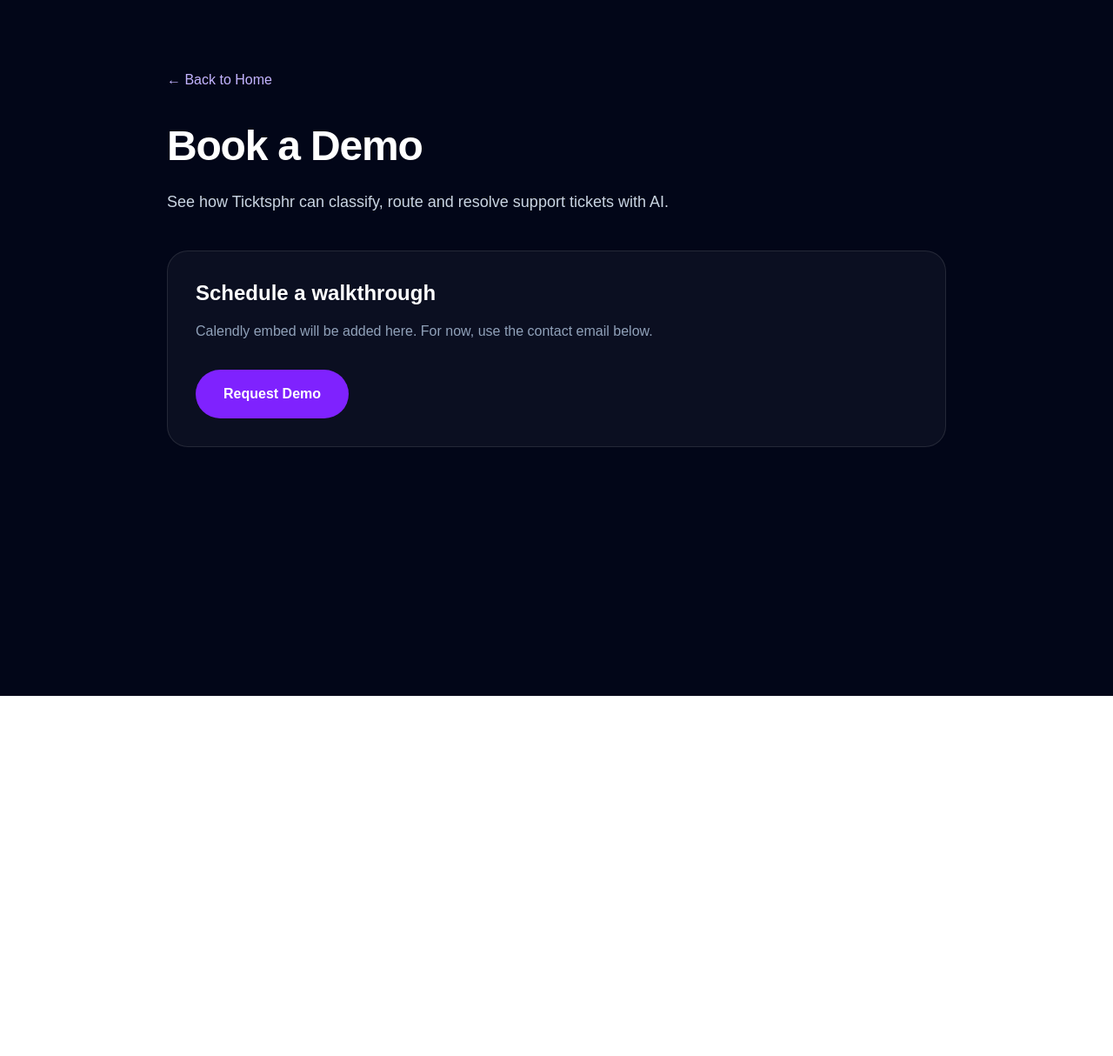
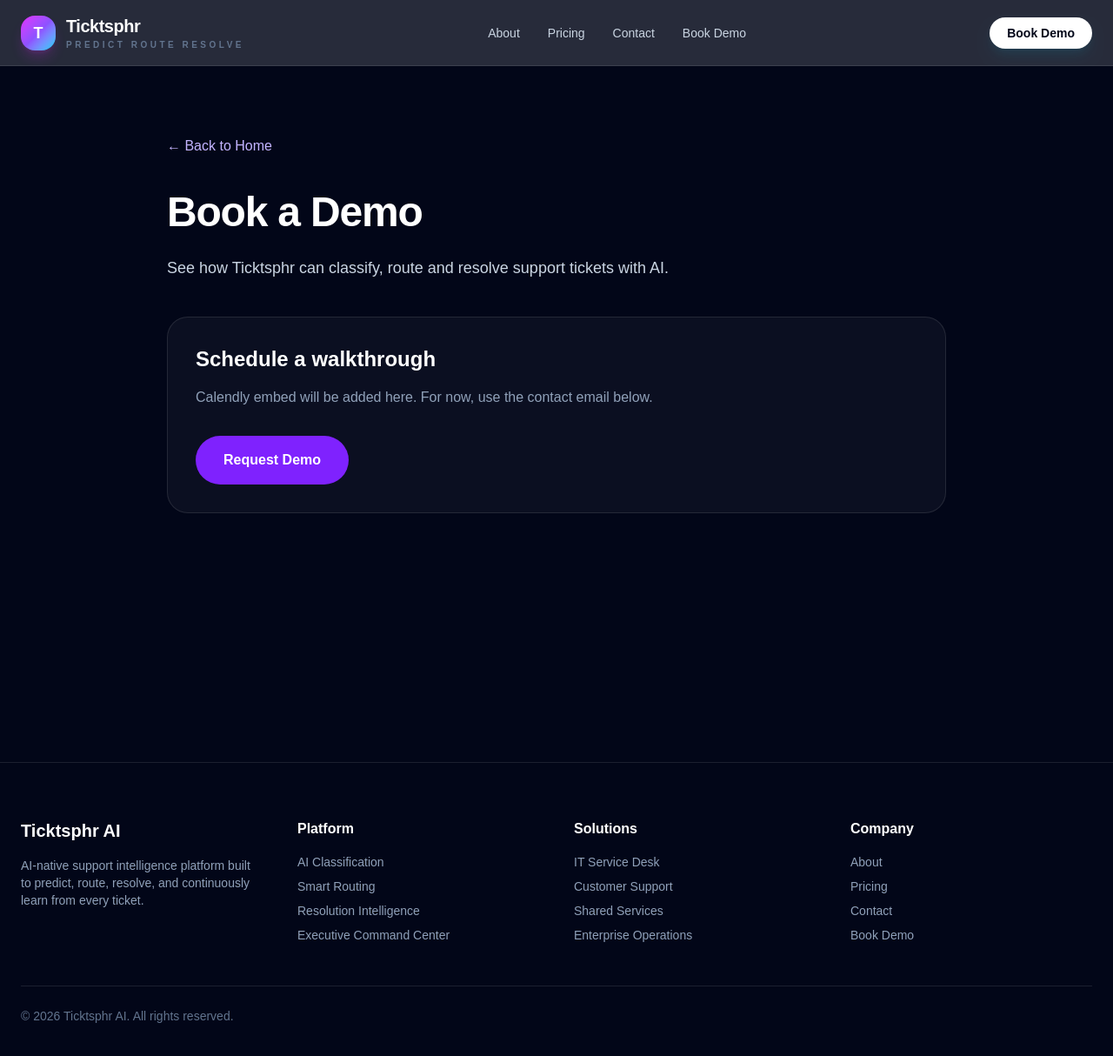
Before and after one commit to umayank-design/ticktsphr-marketing-website, a Next.js app: page /book-demo in a window 1280 px wide. Shown: the top 1214 px of the page at 87% size. Before the commit the page ends 800 px from the top, so only its background shows below. Built offline with nearby package versions, Linux system fonts and the light colour scheme.

Commit message:
Add global navbar and footer

```diff
--- a/app/layout.tsx
+++ b/app/layout.tsx
@@ -1,6 +1,9 @@
 import type { Metadata } from "next";
 import { Geist, Geist_Mono } from "next/font/google";
 import "./globals.css";
+
+import Navbar from "@/components/Navbar";
+import Footer from "@/components/Footer";
 
 const geistSans = Geist({
   variable: "--font-geist-sans",
@@ -28,7 +31,15 @@
       lang="en"
       className={`${geistSans.variable} ${geistMono.variable} h-full antialiased`}
     >
-      <body className="min-h-screen bg-slate-950 text-white">{children}</body>
+      <body className="min-h-screen bg-slate-950 text-white flex flex-col">
+        <Navbar />
+
+        <main className="flex-1">
+          {children}
+        </main>
+
+        <Footer />
+      </body>
     </html>
   );
 }
--- /dev/null
+++ b/components/Footer.tsx
@@ -0,0 +1,63 @@
+import Link from "next/link";
+
+export default function Footer() {
+  return (
+    <footer className="border-t border-white/10 bg-slate-950">
+      <div className="mx-auto max-w-7xl px-6 py-16">
+        <div className="grid gap-10 md:grid-cols-4">
+          <div>
+            <h3 className="mb-4 text-xl font-bold text-white">
+              Ticktsphr AI
+            </h3>
+            <p className="text-sm text-slate-400">
+              AI-native support intelligence platform built to predict, route,
+              resolve, and continuously learn from every ticket.
+            </p>
+          </div>
+
+          <div>
+            <h4 className="mb-4 font-semibold text-white">Platform</h4>
+            <ul className="space-y-2 text-sm text-slate-400">
+              <li>AI Classification</li>
+              <li>Smart Routing</li>
+              <li>Resolution Intelligence</li>
+              <li>Executive Command Center</li>
+            </ul>
+          </div>
+
+          <div>
+            <h4 className="mb-4 font-semibold text-white">Solutions</h4>
+            <ul className="space-y-2 text-sm text-slate-400">
+              <li>IT Service Desk</li>
+              <li>Customer Support</li>
+              <li>Shared Services</li>
+              <li>Enterprise Operations</li>
+            </ul>
+          </div>
+
+          <div>
+            <h4 className="mb-4 font-semibold text-white">Company</h4>
+            <ul className="space-y-2 text-sm text-slate-400">
+              <li>
+                <Link href="/about">About</Link>
+              </li>
+              <li>
+                <Link href="/pricing">Pricing</Link>
+              </li>
+              <li>
+                <Link href="/contact">Contact</Link>
+              </li>
+              <li>
+                <Link href="/book-demo">Book Demo</Link>
+              </li>
+            </ul>
+          </div>
+        </div>
+
+        <div className="mt-12 border-t border-white/10 pt-6 text-sm text-slate-500">
+          © {new Date().getFullYear()} Ticktsphr AI. All rights reserved.
+        </div>
+      </div>
+    </footer>
+  );
+}
--- /dev/null
+++ b/components/Navbar.tsx
@@ -0,0 +1,45 @@
+import Link from "next/link";
+
+export default function Navbar() {
+  return (
+    <header className="sticky top-0 z-50 border-b border-white/10 bg-slate-950/85 backdrop-blur-xl">
+      <div className="mx-auto flex max-w-7xl items-center justify-between px-6 py-4">
+        <Link href="/" className="flex items-center gap-3">
+          <div className="flex h-10 w-10 items-center justify-center rounded-2xl bg-gradient-to-br from-fuchsia-500 via-violet-500 to-cyan-400 text-lg font-black text-white shadow-lg shadow-fuchsia-500/20">
+            T
+          </div>
+          <div>
+            <div className="text-xl font-bold tracking-tight text-white">
+              Ticktsphr
+            </div>
+            <div className="text-[10px] font-semibold uppercase tracking-[0.35em] text-slate-500">
+              Predict Route Resolve
+            </div>
+          </div>
+        </Link>
+
+        <nav className="hidden items-center gap-8 text-sm font-medium text-slate-300 md:flex">
+          <Link href="/about" className="hover:text-white">
+            About
+          </Link>
+          <Link href="/pricing" className="hover:text-white">
+            Pricing
+          </Link>
+          <Link href="/contact" className="hover:text-white">
+            Contact
+          </Link>
+          <Link href="/book-demo" className="hover:text-white">
+            Book Demo
+          </Link>
+        </nav>
+
+        <Link
+          href="/book-demo"
+          className="hidden rounded-full bg-white px-5 py-2 text-sm font-semibold text-slate-950 shadow-lg shadow-cyan-500/10 transition hover:bg-cyan-100 md:inline-flex"
+        >
+          Book Demo
+        </Link>
+      </div>
+    </header>
+  );
+}
```
